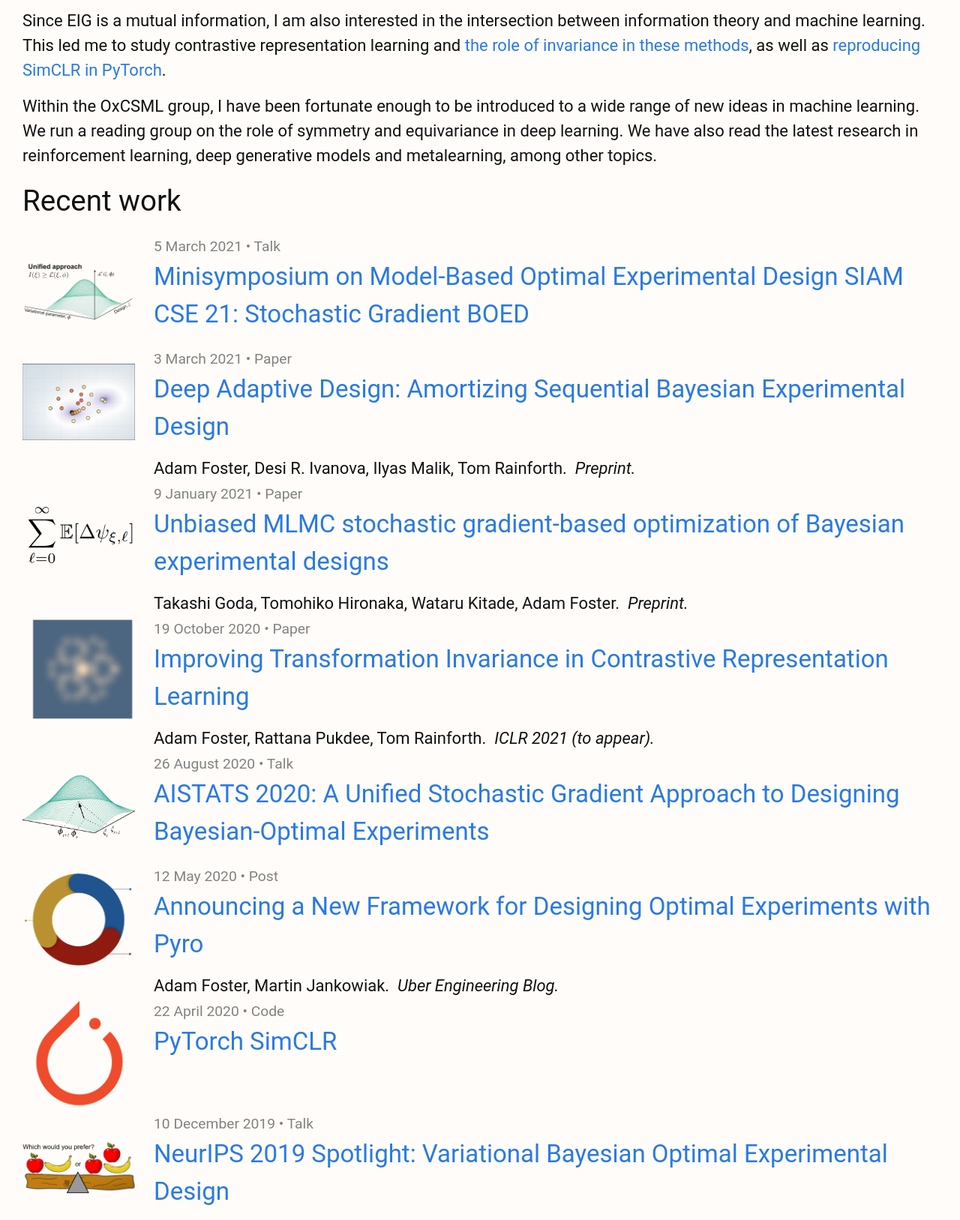
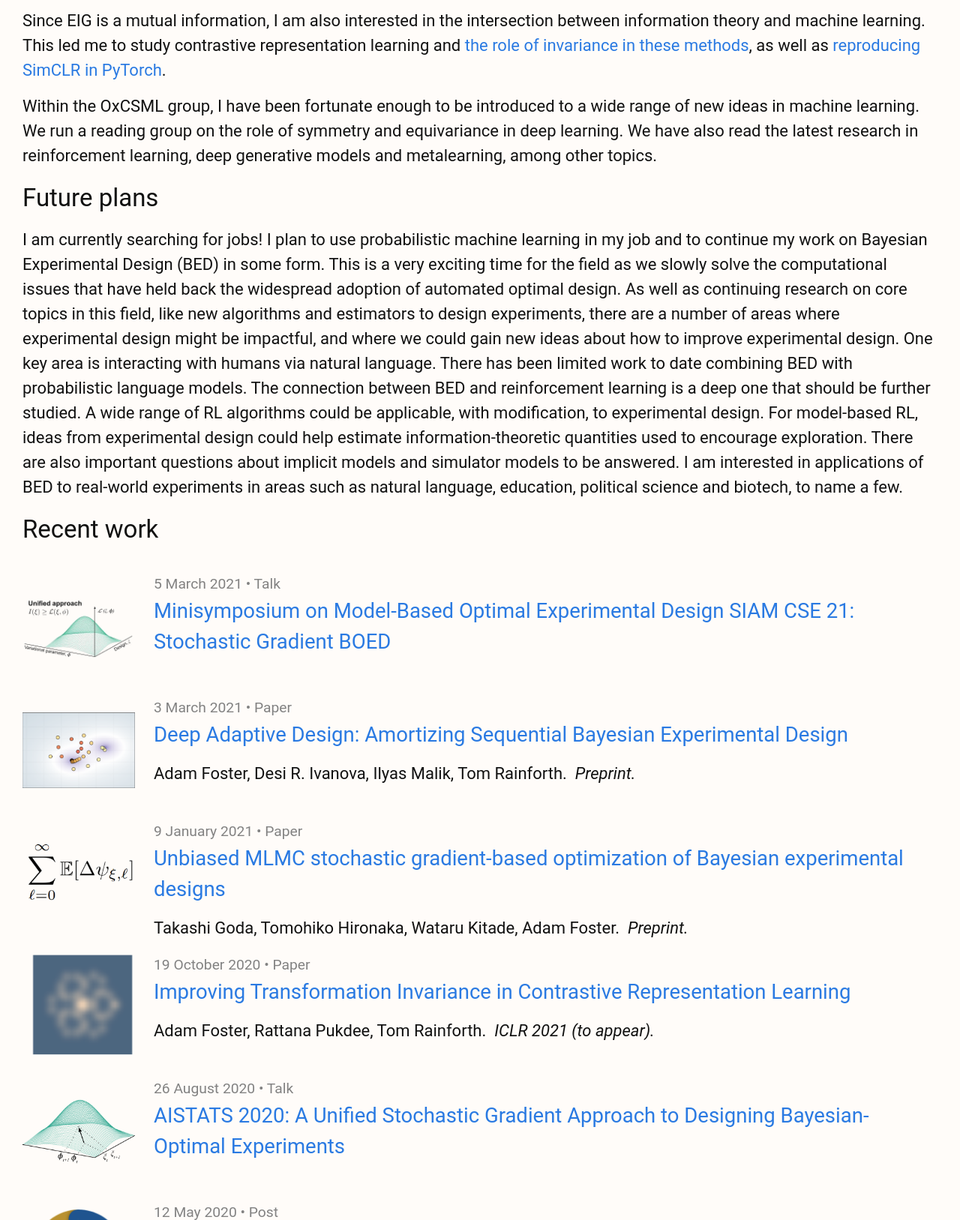
Before and after one commit to ae-foster/ae-foster.github.io, a Jekyll site: the page built from index.markdown, in a window 1280 px wide, cut to the strip 653-2280 px from the top of the page. Shown: the whole strip at 75% size. Built offline with Jekyll 4.4.1, drawn with Linux system fonts in a browser that asks for light colours.

Commit message:
tweak font sizes; add future plans

```diff
--- a/_layouts/home.html
+++ b/_layouts/home.html
@@ -12,7 +12,7 @@ layout: default
   {{ content }}
 
   {%- if site.posts.size > 0 -%}
-    <h2 class="post-list-heading">Recent work</h2>
+    <h2>Recent work</h2>
     <ul class="post-list">
       {%- for post in site.posts limit:15 -%}
       <li>
--- a/_sass/minima/_layout.scss
+++ b/_sass/minima/_layout.scss
@@ -218,9 +218,9 @@
   margin-left: 0;
   list-style: none;
   display: table;
+  border-spacing: 0px 15px;
 
   > li {
-    margin-bottom: $spacing-unit;
     display: table-row;
   }
 }
@@ -232,7 +232,7 @@
 
 .post-link {
   display: block;
-  @include relative-font-size(1.5);
+  @include relative-font-size(1.25);
 }
 
 
@@ -288,7 +288,7 @@
     object-fit: contain;
     overflow: hidden;
     float: left;
-    padding-right: 25px
+    padding-right: 25px;
 }
 
 .summary{
--- a/index.markdown
+++ b/index.markdown
@@ -24,3 +24,12 @@ This led me to study contrastive representation learning and [the role of invari
 Within the OxCSML group, I have been fortunate enough to be introduced to a wide range of new ideas in machine learning.
 We run a reading group on the role of symmetry and equivariance in deep learning.
 We have also read the latest research in reinforcement learning, deep generative models and metalearning, among other topics.
+
+## Future plans
+I am currently searching for jobs!
+I plan to use probabilistic machine learning in my job and to continue my work on Bayesian Experimental Design (BED) in some form. This is a very exciting time for the field as we slowly solve the computational issues that have held back the widespread adoption of automated optimal design.
+As well as continuing research on core topics in this field, like new algorithms and estimators to design experiments, there are a number of areas where experimental design might be impactful, and where we could gain new ideas about how to improve experimental design.
+One key area is interacting with humans via natural language. There has been limited work to date combining BED with probabilistic language models.
+The connection between BED and reinforcement learning is a deep one that should be further studied. A wide range of RL algorithms could be applicable, with modification, to experimental design. For model-based RL, ideas from experimental design could help estimate information-theoretic quantities used to encourage exploration.
+There are also important questions about implicit models and simulator models to be answered.
+I am interested in applications of BED to real-world experiments in areas such as natural language, education, political science and biotech, to name a few.
```
